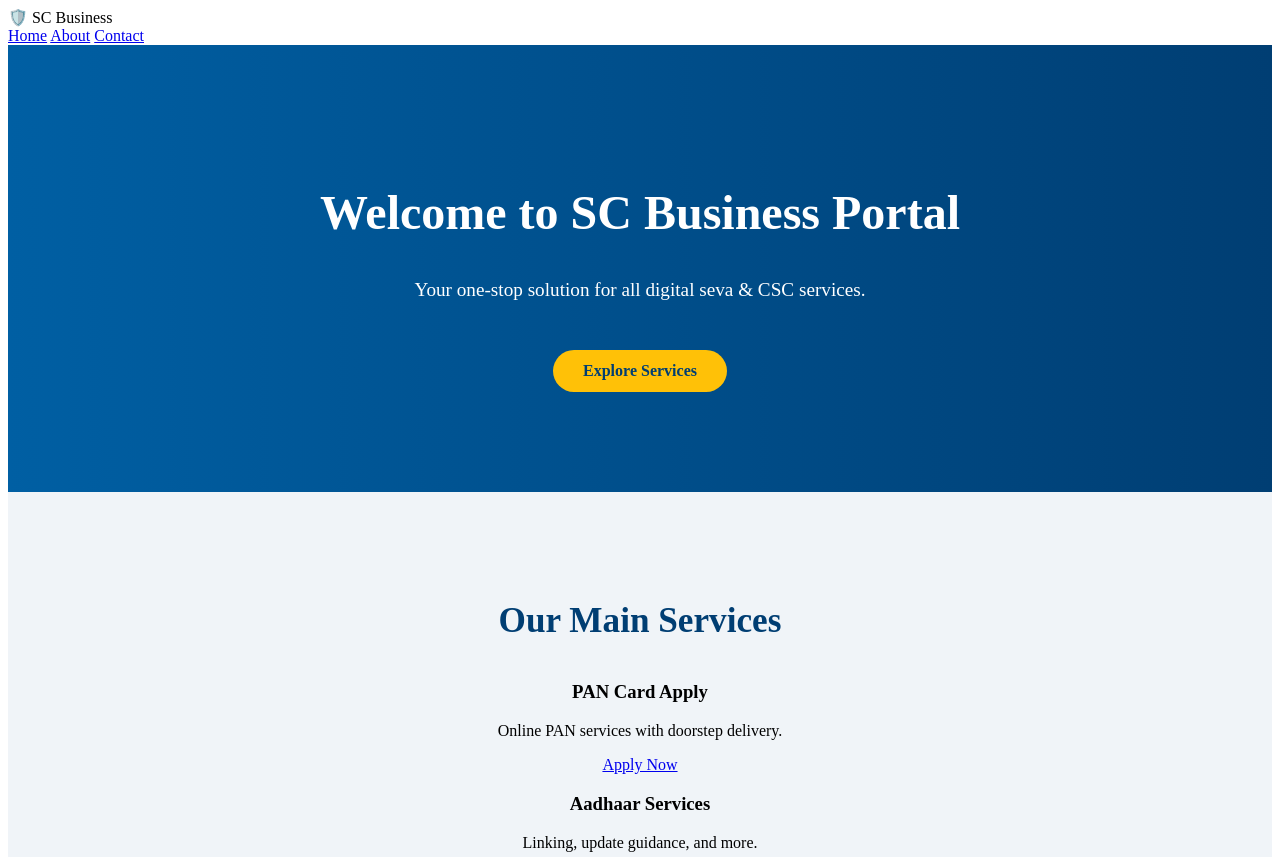
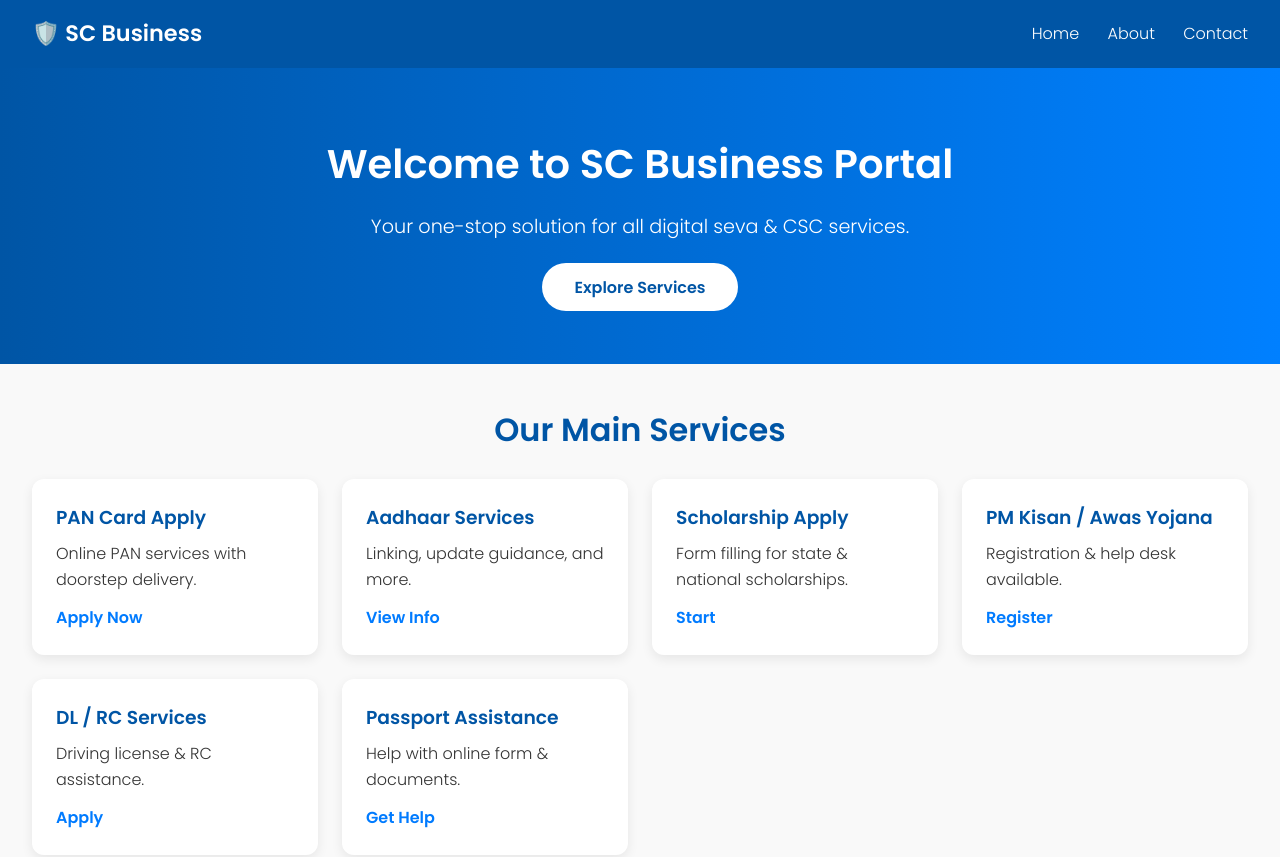
Before and after one commit to DigiSarthi/digisarthi, a plain HTML site: page index.html in a window 1280 px wide. Shown: the top 857 px of the page. Drawn offline with nearby package versions, Linux system fonts and the light colour scheme.

Commit message:
Update style.css

```diff
--- a/style.css
+++ b/style.css
@@ -1,83 +1,194 @@
-.container {
-  max-width: 1200px;
-  margin: auto;
-  padding: 0 20px;
+/* Basic Reset */
+* {
+    margin: 0;
+    padding: 0;
+    box-sizing: border-box;
   }
 
+  body {
+    font-family: 'Poppins', sans-serif;
+    background: #f9f9f9;
+    color: #333;
+    line-height: 1.6;
+  }
+
+  /* Navbar */
+  .navbar {
+    display: flex;
+    justify-content: space-between;
+    align-items: center;
+    background: #0055a5;
+    color: #fff;
+    padding: 1rem 2rem;
+    position: sticky;
+    top: 0;
+    z-index: 1000;
+  }
+
+  .navbar .logo {
+    font-size: 1.4rem;
+    font-weight: bold;
+  }
+
+  .navbar nav a {
+    color: #fff;
+    margin-left: 1.5rem;
+    text-decoration: none;
+    font-weight: 500;
+  }
+
+  .navbar nav a:hover {
+    text-decoration: underline;
+  }
+
+  /* Hero Section */
   .hero {
-  background: linear-gradient(to right, #005fa3, #003e73);
-  color: white;
+    background: linear-gradient(to right, #0055a5, #0080ff);
+    color: #fff;
+    padding: 4rem 2rem;
     text-align: center;
-  padding: 100px 20px;
-  display: flex;
-  align-items: center;
-  justify-content: center;
-  flex-direction: column;
   }
 
   .hero h1 {
-  font-size: 3rem;
-  margin-bottom: 20px;
+    font-size: 2.5rem;
+    margin-bottom: 1rem;
   }
 
   .hero p {
     font-size: 1.2rem;
-  max-width: 700px;
+    margin-bottom: 2rem;
   }
 
   .hero .btn {
-  margin-top: 30px;
-  background-color: #ffc107;
-  color: #003e73;
-  padding: 12px 30px;
+    background: #fff;
+    color: #0055a5;
+    padding: 0.8rem 2rem;
     border-radius: 30px;
-  font-weight: 600;
+    font-weight: bold;
     text-decoration: none;
-  transition: 0.3s ease;
+    transition: 0.3s;
   }
 
   .hero .btn:hover {
-  background-color: #ff9800;
-  color: white;
+    background: #ffd700;
+    color: #000;
   }
 
-/* Services */
-.services {
-  padding: 80px 20px;
-  background-color: #f0f4f8;
+  /* Section Headings */
+  section h2 {
     text-align: center;
+    margin: 2.5rem 0 1.5rem;
+    font-size: 2rem;
+    color: #0055a5;
   }
 
-.services h2 {
-  font-size: 2.2rem;
-  margin-bottom: 40px;
-  color: #003e73;
+  /* Grid Layout */
+  .grid {
+    display: grid;
+    grid-template-columns: repeat(auto-fit, minmax(250px, 1fr));
+    gap: 1.5rem;
+    padding: 0 2rem 3rem;
   }
 
-.service-grid {
-  display: grid;
-  grid-template-columns: repeat(auto-fit, minmax(260px, 1fr));
-  gap: 30px;
-  padding: 0 20px;
+  /* Service Cards */
+  .card {
+    background: #fff;
+    padding: 1.5rem;
+    border-radius: 12px;
+    box-shadow: 0 4px 12px rgba(0,0,0,0.08);
+    transition: transform 0.3s;
   }
 
-.service-card {
-  background: white;
-  border-radius: 15px;
-  padding: 25px;
-  text-decoration: none;
-  color: #003e73;
-  box-shadow: 0 4px 12px rgba(0,0,0,0.1);
-  transition: transform 0.3s, box-shadow 0.3s;
+  .card:hover {
+    transform: translateY(-5px);
   }
 
-.service-card h3 {
-  margin-bottom: 10px;
-  font-size: 1.3rem;
+  .card h3 {
+    color: #0055a5;
+    margin-bottom: 0.5rem;
   }
 
-.service-card:hover {
-  transform: translateY(-6px);
-  box-shadow: 0 8px 20px rgba(0,0,0,0.15);
-  background: #e3f2fd;
+  .card a {
+    display: inline-block;
+    margin-top: 0.8rem;
+    color: #007bff;
+    text-decoration: none;
+    font-weight: 600;
   }
+
+  .card a:hover {
+    text-decoration: underline;
+  }
+
+  /* Tools Section */
+  .tools .tool-card {
+    background: #fff;
+    padding: 1.2rem;
+    border-left: 6px solid #0055a5;
+    border-radius: 8px;
+    box-shadow: 0 2px 10px rgba(0,0,0,0.05);
+    transition: 0.3s;
+  }
+
+  .tool-card:hover {
+    background: #e6f2ff;
+  }
+
+  /* News Ticker */
+  .info-section {
+    padding: 2rem;
+    background: #f1f1f1;
+  }
+
+  .news-ticker {
+    list-style: none;
+    overflow: hidden;
+    height: 1.8rem;
+    animation: scrollTicker 10s linear infinite;
+  }
+
+  .news-ticker li {
+    font-weight: bold;
+    color: #d20000;
+  }
+
+  /* Footer */
+  footer {
+    background: #222;
+    color: #ccc;
+    text-align: center;
+    padding: 1.5rem;
+    font-size: 0.9rem;
+  }
+
+  footer a {
+    color: #ffc107;
+    text-decoration: none;
+  }
+
+  footer a:hover {
+    text-decoration: underline;
+  }
+
+  /* Responsive */
+  @media (max-width: 768px) {
+    .hero h1 {
+      font-size: 2rem;
+    }
+
+    .hero p {
+      font-size: 1rem;
+    }
+
+    .navbar nav a {
+      margin-left: 1rem;
+      font-size: 0.9rem;
+    }
+  }
+
+  /* News Scroll Animation */
+  @keyframes scrollTicker {
+    0% { transform: translateY(0); }
+    50% { transform: translateY(-20px); }
+    100% { transform: translateY(0); }
+  }
```
Lines whose indentation alone changed are shown as unchanged.
